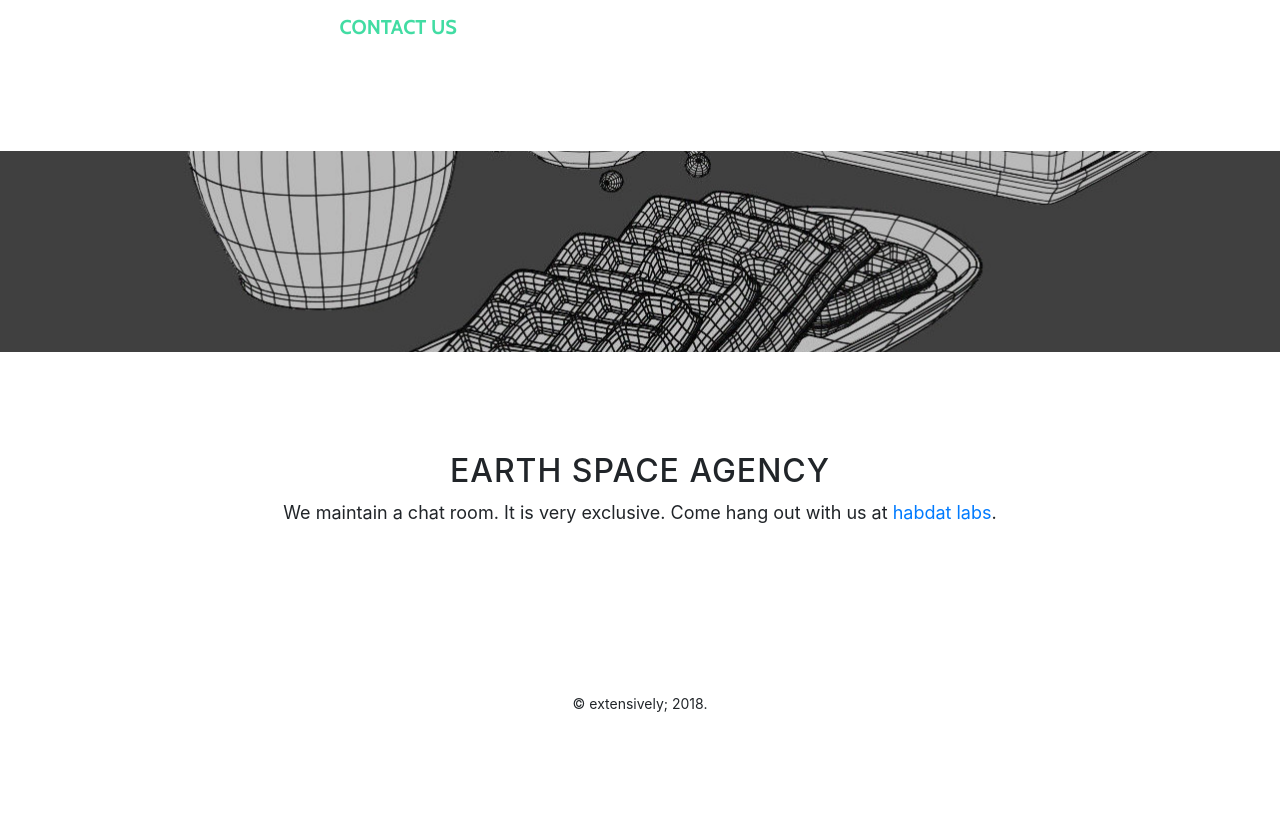
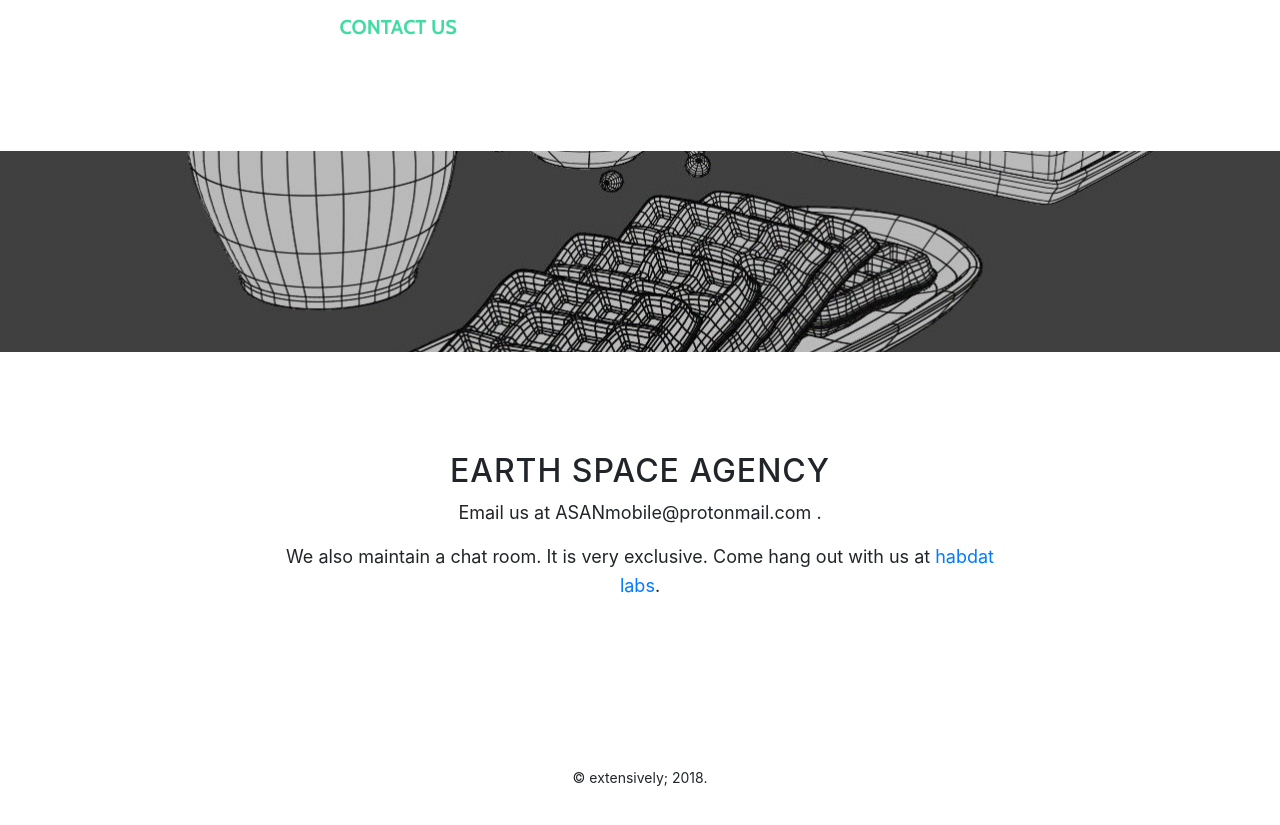
Before and after one commit to ASANmobile/after, a website with bundled scripts: page index.html in a window 1280 px wide. Shown: the part 2071-2896 px from the top of the page. Before the commit the page ends 2837 px from the top, so only its background shows below. Built offline with nearby package versions, Linux system fonts and the light colour scheme.

Commit message:
Update index.html

```diff
--- a/index.html
+++ b/index.html
@@ -113,8 +113,9 @@
           <div class="col-lg-8 mx-auto">
             <h2>EARTH SPACE AGENCY</h2>
             <div class="col-md-10mx-auto">
-                    <p> We maintain a chat room. It is very exclusive. Come hang out with us at <a href= "http://habdat.space">habdat labs</a>.
-		    <!--<form>
+                    <p> Email us at ASANmobile@protonmail.com .
+		    <p> We also maintain a chat room. It is very exclusive. Come hang out with us at <a href= "http://habdat.space">habdat labs</a>.
+	            <!--<form>
                           <div class="form-row">
                             <div class="col-12 col-md-6">
                               <input type="email" class="form-control form-control-lg" placeholder="Enter your email...">
```
